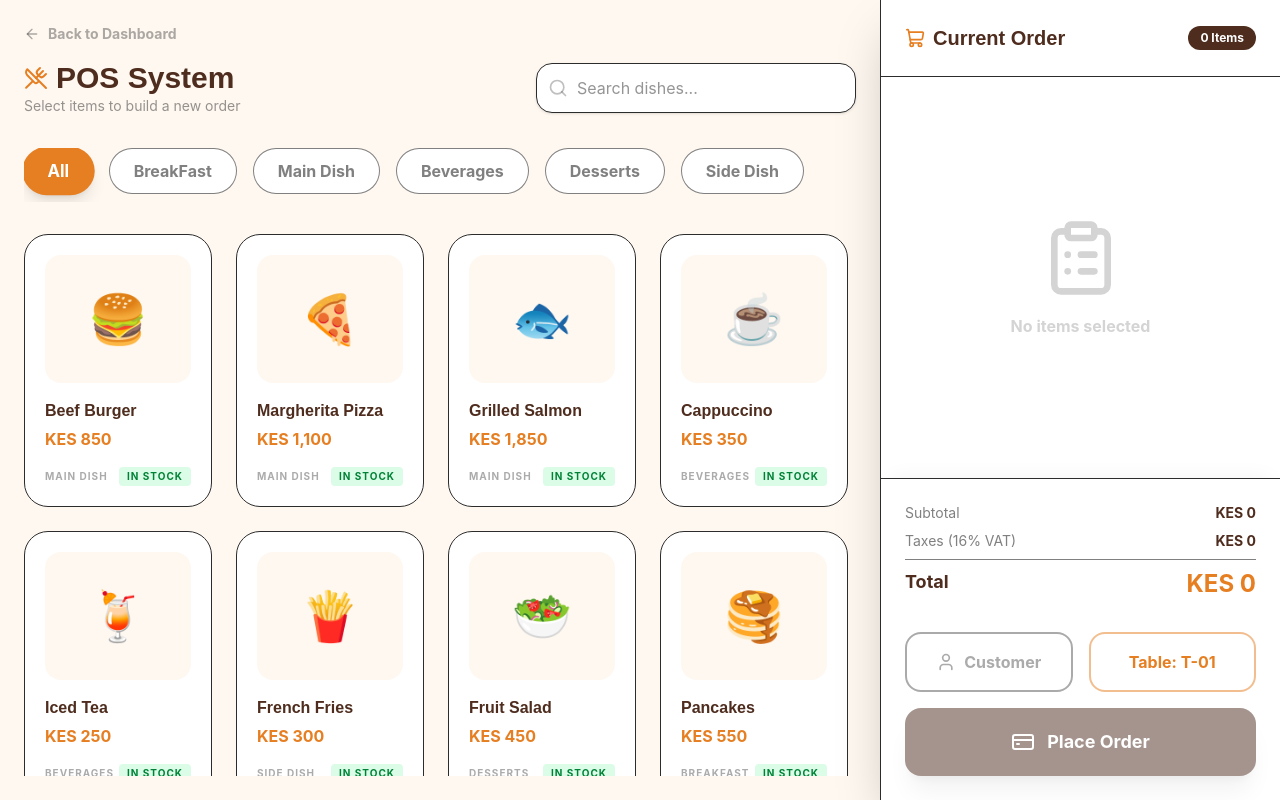
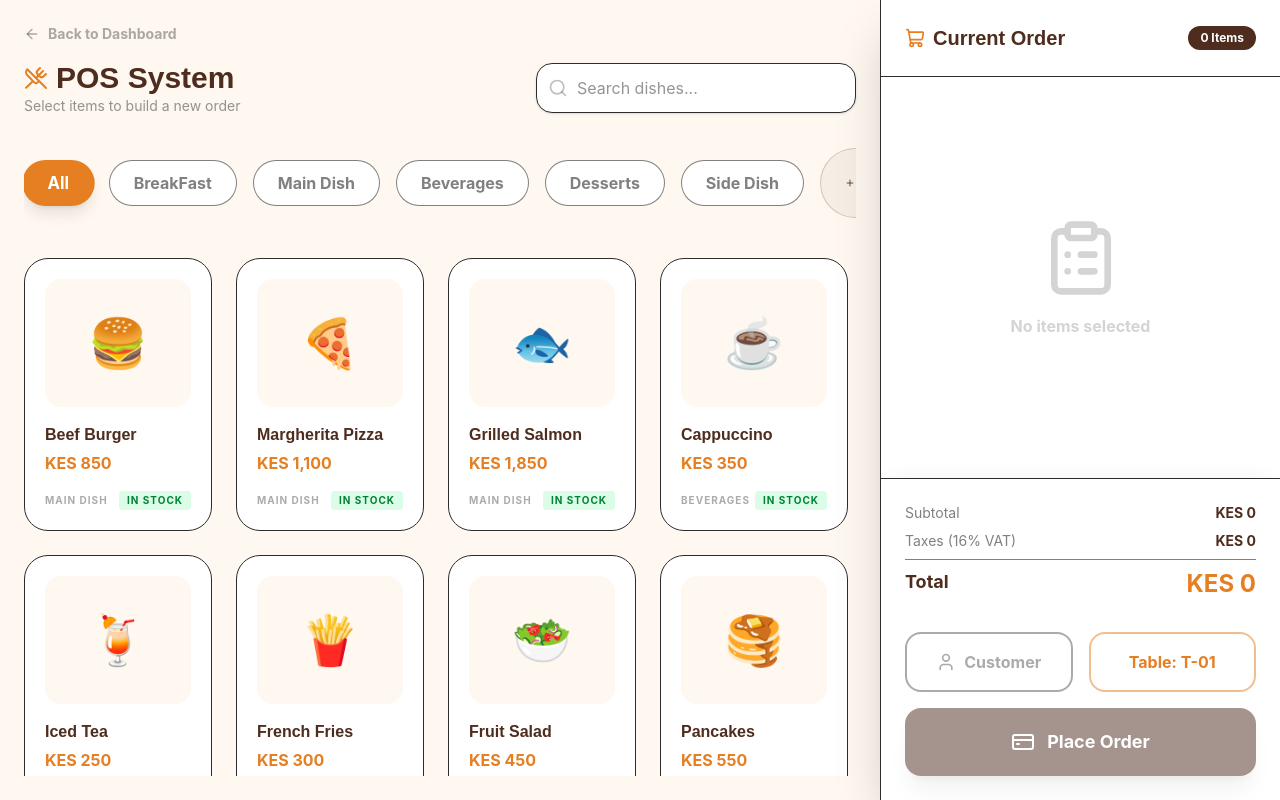
Before and after one commit to Fidelkyalo/Kolay-Restaurant, a React app in the folder web/: page /pos in a window 1280 px wide. Built offline with nearby package versions, Linux system fonts and the light colour scheme; the HTML template or start-up script is replaced by a standard one.

Commit message:
Feat: Added dynamic dish management to POS

```diff
--- a/web/src/pages/POS.jsx
+++ b/web/src/pages/POS.jsx
@@ -26,9 +26,9 @@ const POS = () => {
         setNewTableNumber('');
     };
 
-    const categories = ['All', 'BreakFast', 'Main Dish', 'Beverages', 'Desserts', 'Side Dish'];
-
-    const demoProducts = [
+    const [products, setProducts] = useState(() => {
+        const saved = localStorage.getItem('kolay_dishes');
+        return saved ? JSON.parse(saved) : [
             { id: 1, name: 'Beef Burger', price: 850, category: 'Main Dish', image: '🍔' },
             { id: 2, name: 'Margherita Pizza', price: 1100, category: 'Main Dish', image: '🍕' },
             { id: 3, name: 'Grilled Salmon', price: 1850, category: 'Main Dish', image: '🐟' },
@@ -38,8 +38,27 @@ const POS = () => {
             { id: 7, name: 'Fruit Salad', price: 450, category: 'Desserts', image: '🥗' },
             { id: 8, name: 'Pancakes', price: 550, category: 'BreakFast', image: '🥞' },
         ];
+    });
+    const [showDishModal, setShowDishModal] = useState(false);
+    const [newDish, setNewDish] = useState({ name: '', price: '', category: 'Main Dish', image: '🍱' });
 
-    const filteredProducts = demoProducts.filter(p =>
+    const addDish = () => {
+        if (!newDish.name.trim() || !newDish.price) return;
+        const dishToAdd = {
+            id: Date.now(),
+            ...newDish,
+            price: parseFloat(newDish.price)
+        };
+        const updated = [...products, dishToAdd];
+        setProducts(updated);
+        localStorage.setItem('kolay_dishes', JSON.stringify(updated));
+        setNewDish({ name: '', price: '', category: 'Main Dish', image: '🍱' });
+        setShowDishModal(false);
+    };
+
+    const categories = ['All', 'BreakFast', 'Main Dish', 'Beverages', 'Desserts', 'Side Dish'];
+
+    const filteredProducts = products.filter(p =>
         (activeCategory === 'All' || p.category === activeCategory) &&
         p.name.toLowerCase().includes(searchQuery.toLowerCase())
     );
@@ -180,7 +199,7 @@ const POS = () => {
                 </div>
 
                 {/* Categories */}
-                <div className="flex gap-4 mb-8 overflow-x-auto pb-2 scrollbar-hide">
+                <div className="flex gap-4 mb-8 overflow-x-auto pb-2 scrollbar-hide items-center">
                     {categories.map(cat => (
                         <button
                             key={cat}
@@ -193,6 +212,12 @@ const POS = () => {
                             {cat}
                         </button>
                     ))}
+                    <button
+                        onClick={() => setShowDishModal(true)}
+                        className="bg-primary/5 hover:bg-primary text-primary hover:text-white px-6 py-2.5 rounded-full font-bold border border-primary/20 transition-all flex items-center gap-2"
+                    >
+                        <Plus className="w-4 h-4" /> Manage Menu
+                    </button>
                 </div>
 
                 {/* Product Grid */}
@@ -300,6 +325,59 @@ const POS = () => {
                     </button>
                 </div>
             </div>
+            {/* Manage Dish Modal */}
+            {showDishModal && (
+                <div className="fixed inset-0 bg-primary/40 backdrop-blur-sm z-[120] flex items-center justify-center p-4">
+                    <div className="bg-white rounded-[2.5rem] w-full max-w-md shadow-2xl p-8 animate-in zoom-in duration-200">
+                        <div className="flex justify-between items-center mb-6">
+                            <h3 className="text-2xl font-bold text-primary">Add New Dish</h3>
+                            <button onClick={() => setShowDishModal(false)} className="text-charcoal/40 hover:text-primary text-2xl">&times;</button>
+                        </div>
+                        <div className="space-y-4">
+                            <div>
+                                <label className="block text-[10px] font-black uppercase text-charcoal/40 mb-2">Dish Name</label>
+                                <input
+                                    type="text"
+                                    placeholder="e.g. Chicken Wings"
+                                    className="w-full px-4 py-3 bg-bg-cream border border-cream rounded-xl outline-none focus:ring-2 focus:ring-secondary/50 font-bold"
+                                    value={newDish.name}
+                                    onChange={(e) => setNewDish({ ...newDish, name: e.target.value })}
+                                />
+                            </div>
+                            <div className="grid grid-cols-2 gap-4">
+                                <div>
+                                    <label className="block text-[10px] font-black uppercase text-charcoal/40 mb-2">Price (KES)</label>
+                                    <input
+                                        type="number"
+                                        placeholder="850"
+                                        className="w-full px-4 py-3 bg-bg-cream border border-cream rounded-xl outline-none focus:ring-2 focus:ring-secondary/50 font-bold"
+                                        value={newDish.price}
+                                        onChange={(e) => setNewDish({ ...newDish, price: e.target.value })}
+                                    />
+                                </div>
+                                <div>
+                                    <label className="block text-[10px] font-black uppercase text-charcoal/40 mb-2">Category</label>
+                                    <select
+                                        className="w-full px-4 py-3 bg-bg-cream border border-cream rounded-xl outline-none focus:ring-2 focus:ring-secondary/50 font-bold appearance-none"
+                                        value={newDish.category}
+                                        onChange={(e) => setNewDish({ ...newDish, category: e.target.value })}
+                                    >
+                                        {categories.filter(c => c !== 'All').map(c => (
+                                            <option key={c} value={c}>{c}</option>
+                                        ))}
+                                    </select>
+                                </div>
+                            </div>
+                            <button
+                                onClick={addDish}
+                                className="w-full bg-secondary text-white py-4 rounded-2xl font-bold hover:bg-orange-600 transition-all shadow-xl mt-4 active:scale-95"
+                            >
+                                Add to Menu
+                            </button>
+                        </div>
+                    </div>
+                </div>
+            )}
         </div>
     );
 };
```
Lines whose indentation alone changed are shown as unchanged.
